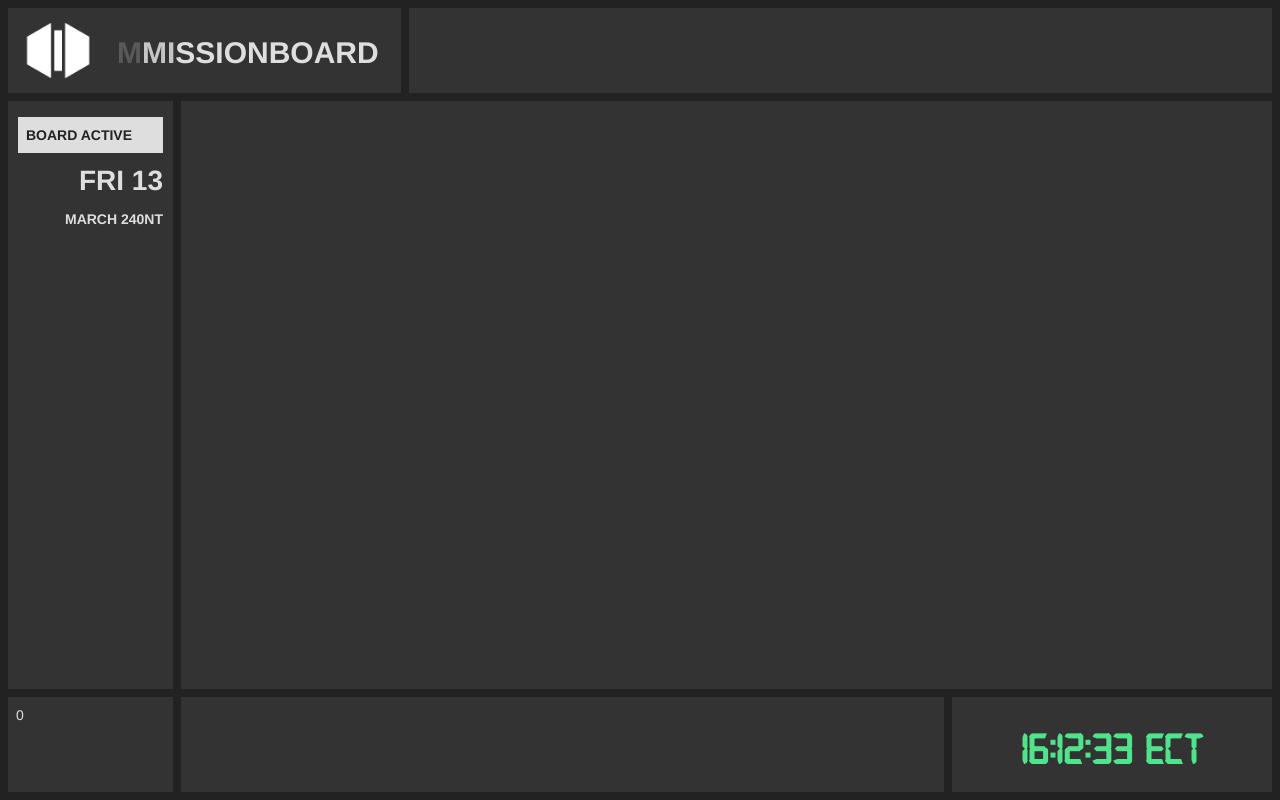
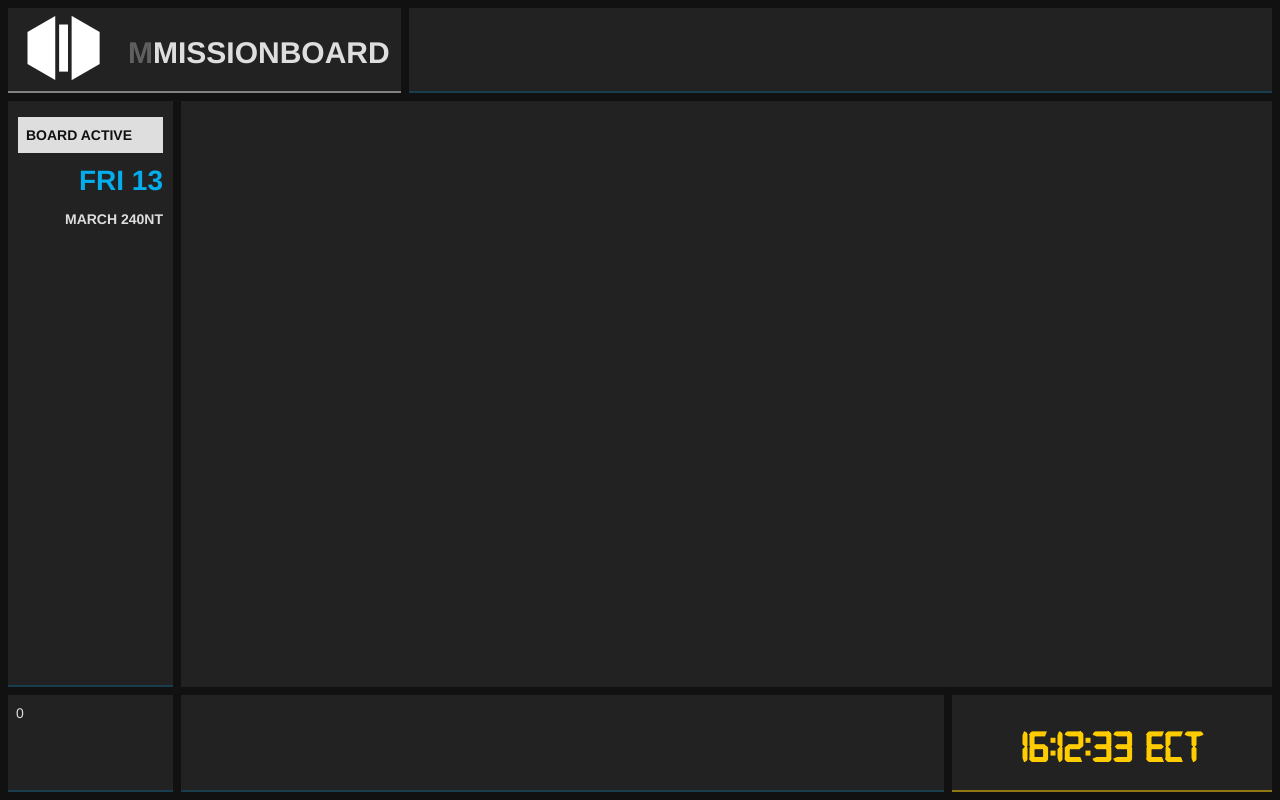
Before and after one commit to goblinbot/eos-missionboard, a website: page public/index.html in a window 1280 px wide. Drawn offline with nearby package versions, Linux system fonts and the light colour scheme; no server answers.

Commit message:
v0007
kleuren defined

```diff
--- a/public/_includes/css/style.scss
+++ b/public/_includes/css/style.scss
@@ -1,13 +1,18 @@
 
 // kleuren hier
-$donker : #222;
-$donker-alt : #333;
+$donker : #111;
+$donker-alt : #222;
 $wit : #FFF;
 $donkerwit : #DEDEDE;
 
-$beaconblauw : #39DBCC;
-$gubatgeel : #FFCC00;
+$beaconblauw: #39DBCC;
+$gubatgeel  : #FFCC00;
 $orbitgreen : #4fe38b;
+
+$bludim      : #0f5879;
+$blubright   : #05aded;
+
+
 
 $defaultspace : 0.8rem;
 
@@ -93,6 +98,7 @@ img {
     overflow: hidden;
     padding: $defaultspace;
 
+    border-bottom: 2px solid rgba($bludim, 0.5);
     background: $donker-alt;
   }
 
@@ -136,9 +142,9 @@ img {
       display: flex;
 
       img.logo {
-        max-height: 8rem;
-        margin-left: $defaultspace;
-        margin-right: $defaultspace;
+        height: 8rem;
+        width: 8rem;
+        margin: (-$defaultspace) $defaultspace 0 $defaultspace;
 
         @media(max-width: 769px) {
           display: none;
@@ -147,10 +153,7 @@ img {
 
       h1 {
         .alt {
-          color: lighten($donker-alt, 15%);
-        }
-        .alt2 {
-          color: darken($donkerwit, 10%);
+          color: rgba($donkerwit, 0.33);
         }
         margin: $defaultspace;
         padding: $defaultspace;
@@ -161,6 +164,8 @@ img {
           padding: 0;
         }
       }
+
+      border-bottom: 2px solid rgba($donkerwit, 0.5);
     }
 
     .menu {
@@ -169,6 +174,7 @@ img {
 
     .main {
       grid-area: main;
+      border-bottom: 0;
     }
 
     .side {
@@ -177,6 +183,7 @@ img {
       p,h1,h2,h3,h4,h5 {
         margin: 0.8rem 0.2rem;
       }
+
     }
 
     .footer {
@@ -185,6 +192,13 @@ img {
 
     .footerclock {
       grid-area: footerclock;
+      border-bottom: 2px solid rgba($gubatgeel, 0.5);
+      color: $gubatgeel;
+      transition: 0.2s;
+      &:hover {
+        color: $donker;
+        background: $gubatgeel;
+      }
     }
 
     .footerconnect {
@@ -195,9 +209,10 @@ img {
 
 }
 
-
 #clock {
   font-family: $fonttime;
-  color: $orbitgreen;
   font-size: 4.4rem;
 }
+#dd, #dow {
+  color: $blubright;
+}
--- a/public/_includes/js/functions.js
+++ b/public/_includes/js/functions.js
@@ -4,22 +4,28 @@ var socket = io();
 
 
 
-/*function checkGridSupport() {
+function checkGridSupport() {
 	var result;
 
+	if($(window).width() > 768) {
 			try {
 				result = CSS.supports("display", "grid");
 			}
 			catch(err) {
-			$('.account').html('<p style="font-size:1.7rem;font-weight:bold;" class="text-center">You are using a <u>severely outdated</u> browser. <br/>Please upgrade to a modern browser, like Firefox or Chrome.</p>');
+				$('.menu.item').html('<p style="font-size:1.7rem;font-weight:bold;" class="text-center">You are using a <u>severely outdated</u> browser. <br/>Please upgrade to a modern browser, like Firefox or Chrome.</p>');
 			}
 
 		if(result == false) {
-		$('.account').html('<p style="font-size:1.7rem;font-weight:bold;" class="text-center">Your current browser does not support CSS grids. Please upgrade to a modern browser (i.e. Chrome/Firefox).</p>');
+			$('.menu.item').html('<p style="font-size:1.7rem;font-weight:bold;opacity:0.8;" class="text-center">Your current browser does not support CSS grids. Please upgrade to a modern browser (i.e. Chrome/Firefox).</p>');
 		} else {
-		console.log('[[[ Grid support detected : Thank you for using a real browser! ]]]');
+			console.log('checkGridSupport => Thank you for using a real browser!');
 		}
-}*/
+	} else {
+		console.log('checkGridSupport => Mobile resolution detected.');
+	}
+
+
+}
 
 
 
@@ -67,5 +73,8 @@ function updateClock() {
 }
 $(document).ready(function() {
   updateClock();
+	checkGridSupport()
+
+
   setInterval('updateClock()', 1000);
 });
--- a/public/index.html
+++ b/public/index.html
@@ -13,7 +13,7 @@
 
     <div class="top item">
       <img src="/img/logo.png" alt="MMI logo" class="logo">
-      <h1><span class="alt">M</span><span class="alt2">MI</span>SSIONBOARD</h1>
+      <h1><span class="alt">M</span>MISSIONBOARD</h1>
     </div>
 
 
```
Also changed, not shown: public/_includes/css/style.css. Lines whose indentation alone changed are shown as unchanged.
